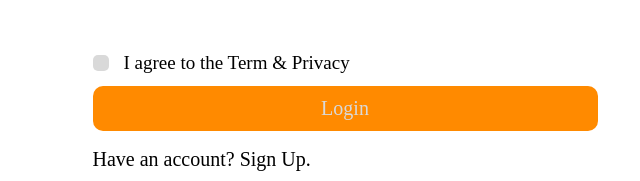
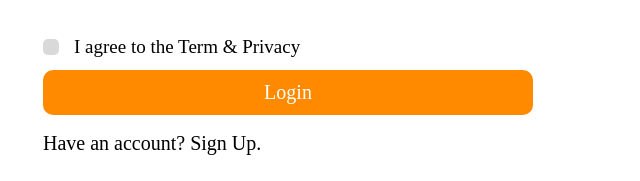
Before and after one commit to UgurFutureCoder/ugurclient, a React (Create React App) app: page /signIn in a window 1280 px wide. Shown: the part 606-787 px from the top of the page, without its empty margins (302-942 px from the left). Built offline with nearby package versions, Linux system fonts and the light colour scheme; a web font is replaced by a local one.

Commit message:
delted indents in the logo

```diff
--- a/src/pages/authorization/SignIn.module.scss
+++ b/src/pages/authorization/SignIn.module.scss
@@ -3,7 +3,7 @@
   height: 100vh;
   display: flex;
   align-items: center;
-  padding: 18px 41px;
+  padding: 18px 41px 41px 41px;
 }
 
 .sign_in_container {
@@ -17,8 +17,8 @@
 .left_container {
   display: flex;
   flex-direction: column;
-  width: 505px;
-  max-width: 505px;
+  width: 100%;
+  max-width: 490px;
   height: 100%;
 }
 
@@ -28,7 +28,6 @@
 
 .left_content {
   margin-top: 48px;
-  margin-left: 57px;
   width: 100%;
   height: 100%;
   display: flex;
@@ -168,7 +167,7 @@
 
   font-family: Carme;
   font-size: 20px;
-  color: rgba(217, 217, 217, 1);
+  color: white;
 }
 
 .go_sign_up {
@@ -190,14 +189,6 @@
   .right_content_img {
     display: none;
   }
-  .left_content {
-    margin-left: 0;
-  }
-
-  .logo {
-    position: relative;
-    right: 50px;
-  }
 }
 
 @media (max-width: 630px) {
```
